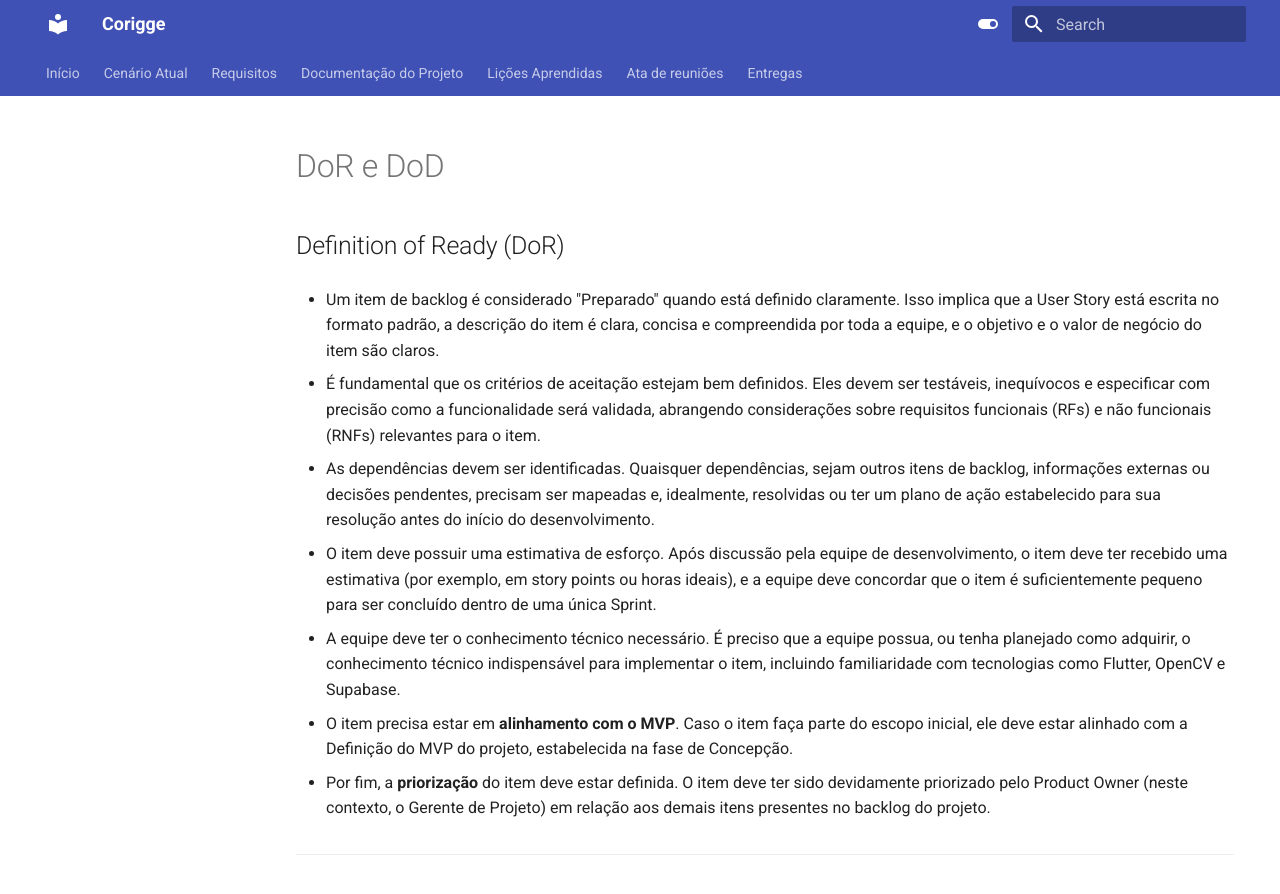
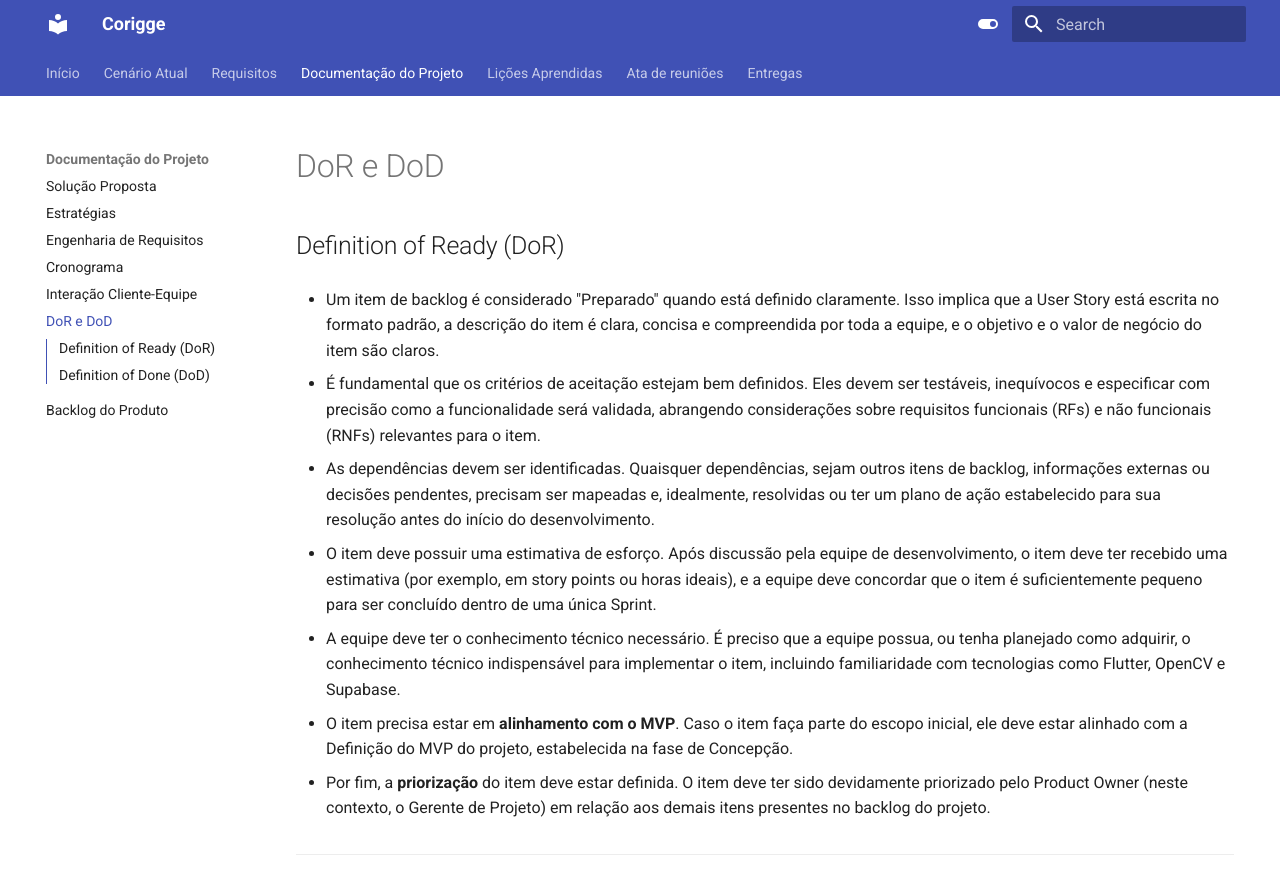
Before and after one commit to mdsreq-fga-unb/2025.1-T01-CORIGGE, an MkDocs documentation site: the page built from docs/DoR_DoD.md, in a window 1280 px wide and 900 px high. Shown: the top 894 px of the window. Built offline with MkDocs 1.6.1 and Material for MkDocs 9.7.7, drawn with Linux system fonts in a browser that asks for light colours.

Commit message:
Update mkdocs.yml

```diff
--- a/mkdocs.yml
+++ b/mkdocs.yml
@@ -35,6 +35,7 @@ nav:
     - Engenharia de Requisitos: engenharia-requisitos.md
     - Cronograma: cronograma.md
     - Interação Cliente-Equipe: interacao-cliente.md
+    - DoR e DoD: DoR_DoD.md
     - Backlog do Produto: backlog.md
   - Lições Aprendidas: licoes-aprendidas.md
   - Ata de reuniões: gravacoes.md
```
